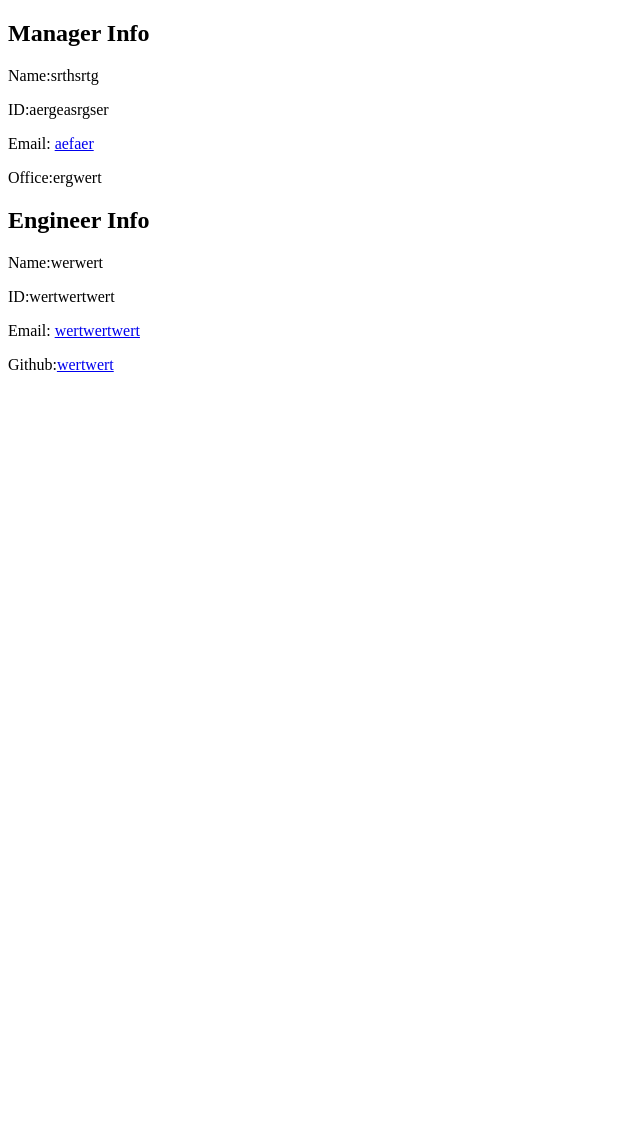
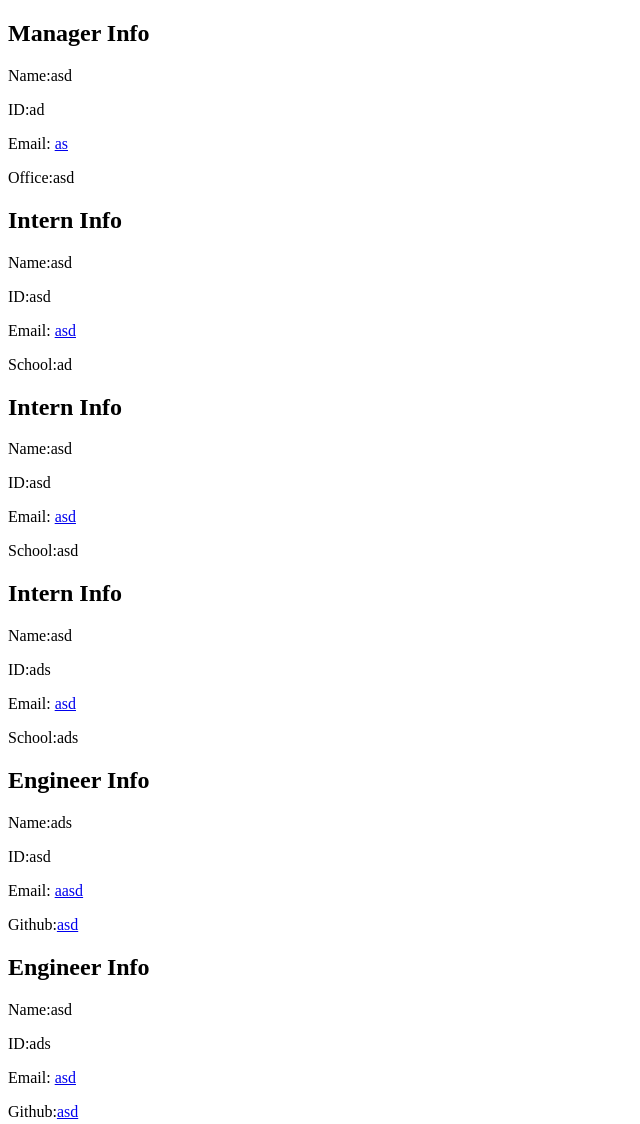
Before and after one commit to Tiffany-Marko/OOP-program-generator, a website: page index.html in a window 1280 px wide. Shown: the whole page, without its empty margins (0-640 px from the left). Before the commit the page ends 800 px from the top, so only its background shows below. Drawn offline with Linux system fonts and the light colour scheme.

Commit message:
class changes

```diff
--- a/index.html
+++ b/index.html
@@ -10,23 +10,45 @@
 <body>
     <div >
         <h2>Manager Info</h2>
-        <p>Name:srthsrtg</p>
-        <p>ID:aergeasrgser</p>
-        <p>Email:  <a href= "mailto:aefaer">aefaer</a> </p>
-        <p>Office:ergwert</p>
+        <p>Name:asd</p>
+        <p>ID:ad</p>
+        <p>Email:  <a href= "mailto:as">as</a> </p>
+        <p>Office:asd</p>
 
 
 
     </div>
     <div>
+     <div><h2>Intern Info</h2>
+            <p>Name:asd</p>
+            <p>ID:asd</p>
+            <p>Email:  <a href= "mailto:asd">asd</a> </p>
+            <p>School:ad</p></div>
 
+            <div><h2>Intern Info</h2>
+            <p>Name:asd</p>
+            <p>ID:asd</p>
+            <p>Email:  <a href= "mailto:asd">asd</a> </p>
+            <p>School:asd</p></div>
+
+            <div><h2>Intern Info</h2>
+            <p>Name:asd</p>
+            <p>ID:ads</p>
+            <p>Email:  <a href= "mailto:asd">asd</a> </p>
+            <p>School:ads</p></div>
     </div>
     <div>
-     <h2>Engineer Info</h2>
-            <p>Name:werwert</p>
-            <p>ID:wertwertwert</p>
-            <p>Email:  <a href= "mailto:wertwertwert">wertwertwert</a> </p>
-            <p>Github:<a href = "https://github.com/wertwert">wertwert</a></p>
+     <div><h2>Engineer Info</h2>
+            <p>Name:ads</p>
+            <p>ID:asd</p>
+            <p>Email:  <a href= "mailto:aasd">aasd</a> </p>
+            <p>Github:<a href = "https://github.com/asd">asd</a></p></div>
+
+            <div><h2>Engineer Info</h2>
+            <p>Name:asd</p>
+            <p>ID:ads</p>
+            <p>Email:  <a href= "mailto:asd">asd</a> </p>
+            <p>Github:<a href = "https://github.com/asd">asd</a></p></div>
     </div>
 
 </body>
```
Also changed, not shown: index.js (+6 -6 lines).
